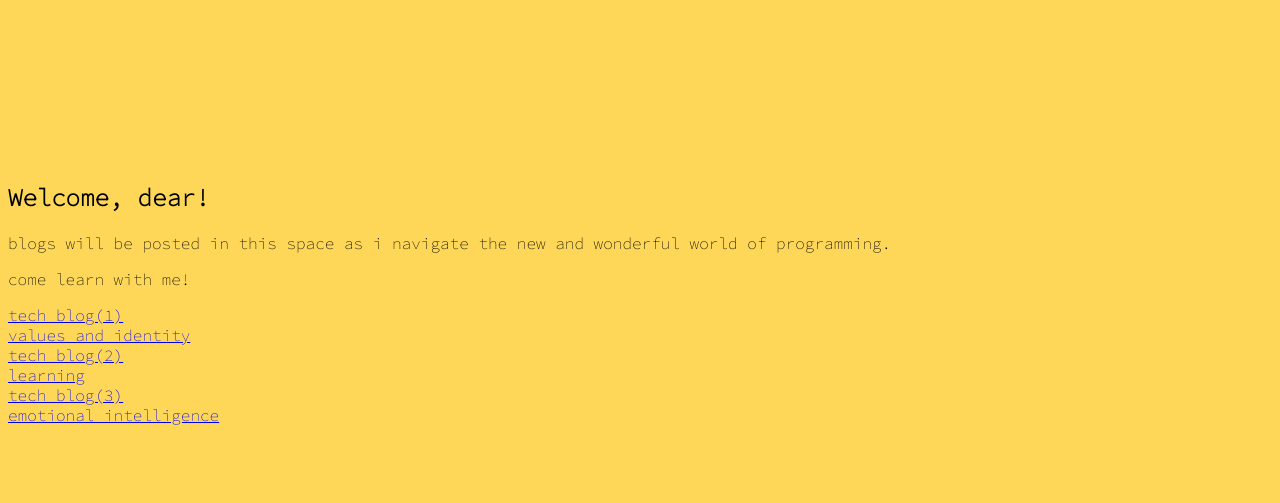
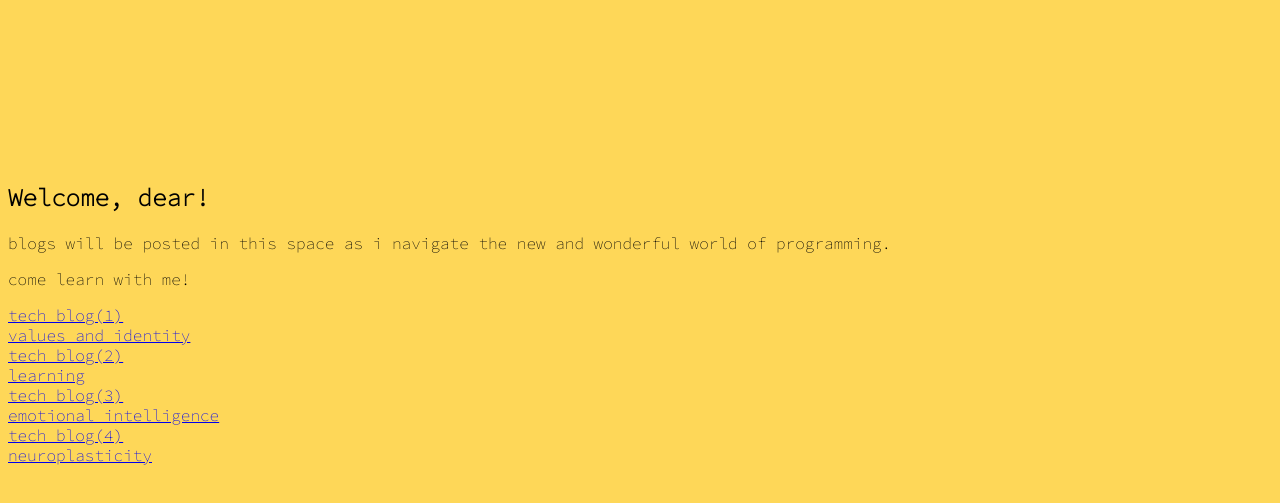
Before and after one commit to littleprincey/littleprincey.github.io, a plain HTML site: page index.html in a window 1280 px wide. Shown: the part 157-660 px from the top of the page. Drawn offline with Linux system fonts and the light colour scheme.

Commit message:
Add latest blog links

```diff
--- a/index.html
+++ b/index.html
@@ -35,6 +35,11 @@
       <a href="https://littleprincey.github.io/blog/sprint3-technical.html"> tech blog(3)</a>
       <br>
       <a href="https://littleprincey.github.io/sprint3-cultural.html"> emotional intelligence</a>
+      <br>
+      <a href="https://littleprincey.github.io/blog/sprint4-technical.html"> tech blog(4) </a>
+      <br>
+      <a href="https://littleprincey.github.io/sprint4-cultural.html"> neuroplasticity</a>
+      <br>
     </div>
 
   </body>
```
